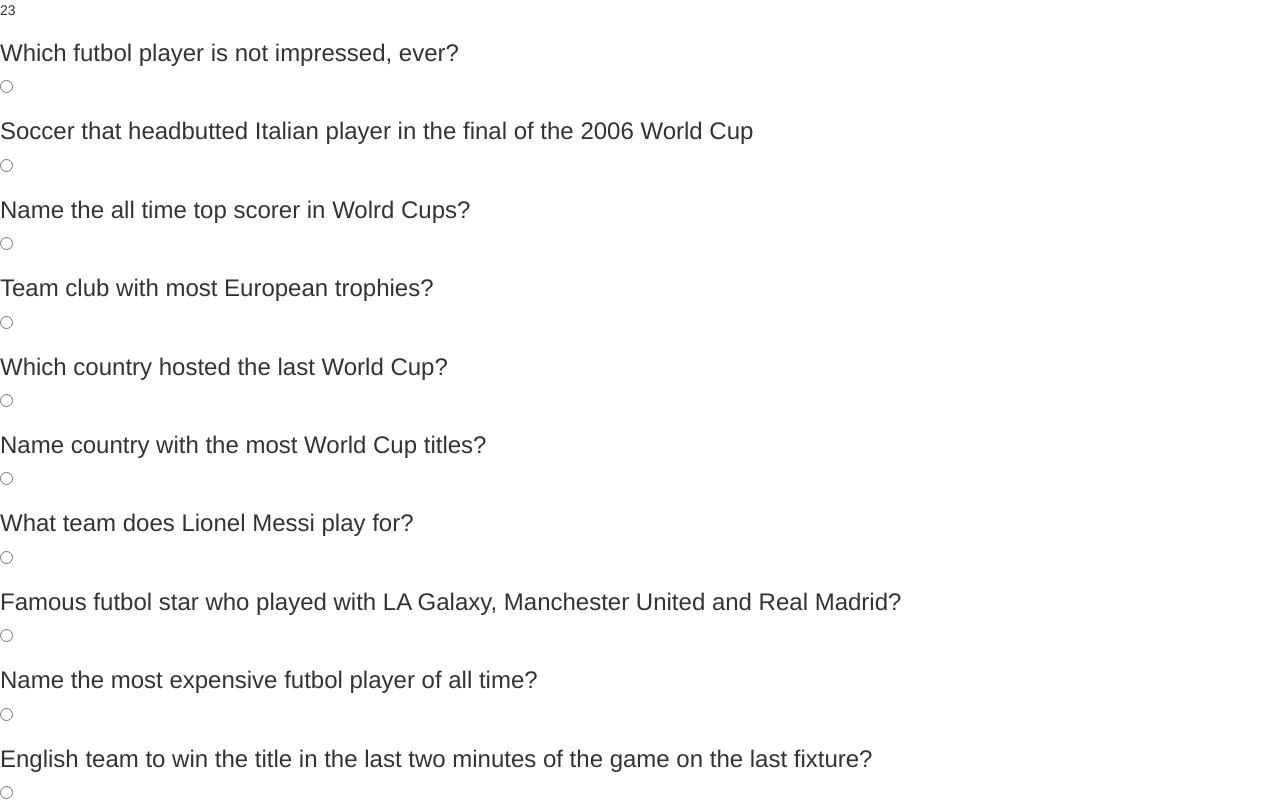
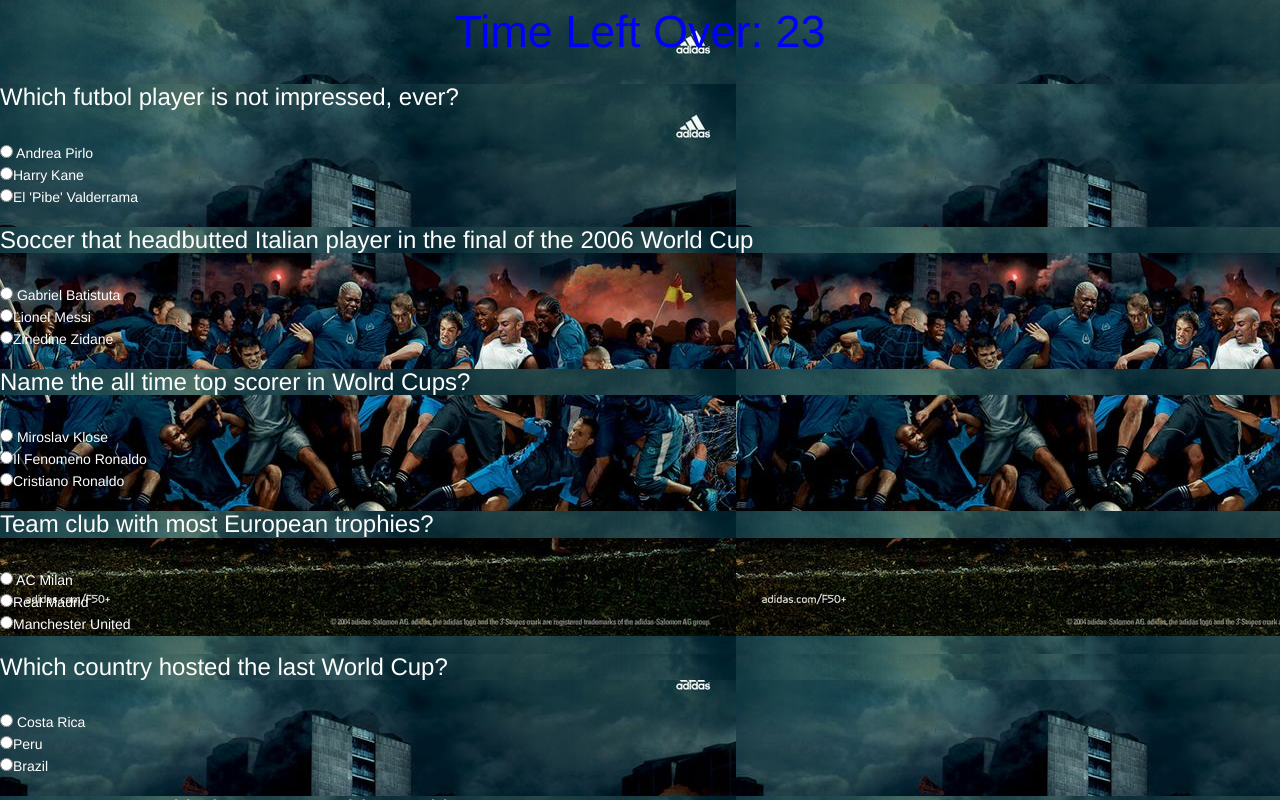
Before and after one commit to brandya101/TriviaGame, a plain HTML site: page index.html in a window 1280 px wide. Both pictures are taken after a click on the button "Start". Shown: the top 800 px of the page. Drawn offline with nearby package versions, Linux system fonts and the light colour scheme; a web font is replaced by a local one.

Commit message:
Added background, bootstrap button, questions and answer with radio buttons for each question

```diff
--- a/assets/css/style.css
+++ b/assets/css/style.css
@@ -1,8 +1,19 @@
+
+*{
+	background-image: url("../images/tackle.jpeg")
+}
 .col-centered{
     		float: none;
     		margin: 0 auto;
 		}
+#header{
+	color: white;
+}
 
-/*.questions{
-	display: none;
-}*/
+
+
+#timer{
+	font-size: 45px;
+	color: blue;
+	text-align: center;
+}
--- a/assets/javascript/game.js
+++ b/assets/javascript/game.js
@@ -7,6 +7,7 @@ var timer=25;
 var array=[""];
 var newIndex=0;
 var question=" ";
+var choiceA, choiceB, choiceC;
 var questions=[
 ["Which futbol player is not impressed, ever?", "Andrea Pirlo", "Harry Kane","El 'Pibe' Valderrama"],
 ["Soccer that headbutted Italian player in the final of the 2006 World Cup", "Gabriel Batistuta", "Lionel Messi","Zinedine Zidane"],
@@ -55,23 +56,32 @@ function reset(){
 
 
 
-
-
 //Create questions needed to answer
 function triviaQuestions(){
 	//Create form using jquery. Let this appear and hide the other div that show the start and Let's Start.
 	for(newIndex = 0; newIndex < questions.length; newIndex++){
 	question = questions[newIndex][0];
-		for(var i = 1; i < 4; i++){
-			choices= questions[newIndex][i];
-			var inputTags = $("<input></input>");
-			inputTags.attr("type","radio");
-			inputTags.attr("name","choices").attr("values", "A");
-			inputTags.html(choices);
+	choiceA=questions[newIndex][1];
+	choiceB=questions[newIndex][2];
+	choiceC=questions[newIndex][3];
 
-		}
+	$("#quizQuestions").append("<h3>" + question + "</h3>" + "<br>").css("color","white");
+	$("#quizQuestions").append("<input type='radio' name='choices' value='A' checked='checked'> "+ choiceA + "<br>");
+	$("#quizQuestions").append("<input type='radio' name='choices' value='B'>"+ choiceB +" <br>");
+	$("#quizQuestions").append("<input type='radio' name='choices' value='C'>"+ choiceC +" <br>");
 
-	$("#quizQuestions").append("<h3>" + question + "</h3>").append(inputTags);
+
+
+	// for(var i=1;i < 4; i++ ){
+
+	// 		console.log(newIndex);
+	// 	 	var choices = questions[newIndex][i];
+
+	// 	 	$("#quizChoices").append("<input type='radio' name='choices' value='A'>" + choices +"<br>");
+
+	// 	 	// going through each index printing out all three options and going to next one instead of stopping
+
+	// 		}
 
 	// for(newIndex=0;newIndex<4;newIndex++){
 	// question = questions[newIndex][0];
@@ -96,7 +106,7 @@ function triviaQuestions(){
 
 	}
 
-	$("#quizChoices").append("<button id='submit'>Submit</button>")
+	$("#quizQuestions").append("<button id='submit'>Submit</button>")
 		$("#submit").on("click", function(){
 
 			correctAnswers();
@@ -121,9 +131,10 @@ function correctAnswers(){
 function runGame(){
 	$(".container").css("display","none");
 
+
 	timer--;
 
-	$("#timer").html(timer);
+	$("#timer").text("Time Left Over: "+timer).css("display","block");
 
 	console.log(timer);
 
@@ -131,7 +142,6 @@ function runGame(){
 
 		clearInterval(intervalId);
 		alert("Times Up")
-		reset();
 	}
 }
 
@@ -144,8 +154,6 @@ $(".start").on("click",function(){
 	triviaQuestions();
 
 
-
-
 });
 
 });
--- a/index.html
+++ b/index.html
@@ -16,10 +16,11 @@
 </head>
 <body>
 
-	<div class="container">
+
+		<div class="container text-center">
 			<div class="row">
-			<div class="col-md-6 col-centered">
-			<h1> Let's start this game!</h1>
+				<div class="col-md-6 col-centered col-md-offset-3">
+				<h1 id="header"> Let's start this game!</h1>
 				<br><br><br><br>
 				<div class="row">
 
@@ -30,13 +31,13 @@
 		</div>
 
 
-	<div class="questions">
+		<div id="timer"></div>
 
-		<div id="timer">25</div>
-		<div id="quizQuestions"></div>
+			<div id="quizQuestions">
 				<div id="quizChoices"></div>
+			</div>
 
-	</div>
+
 
 </body>
 </html>
```
Also changed, not shown: assets/images/tackle.jpeg (added), 1 other file. Lines whose indentation alone changed are shown as unchanged.
